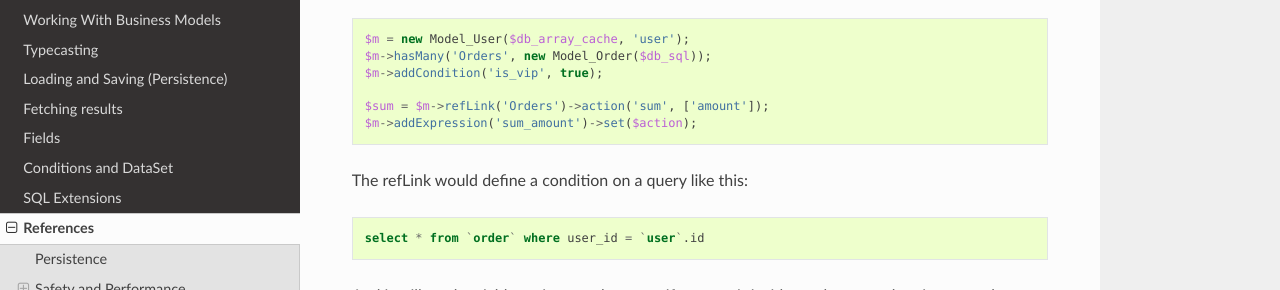
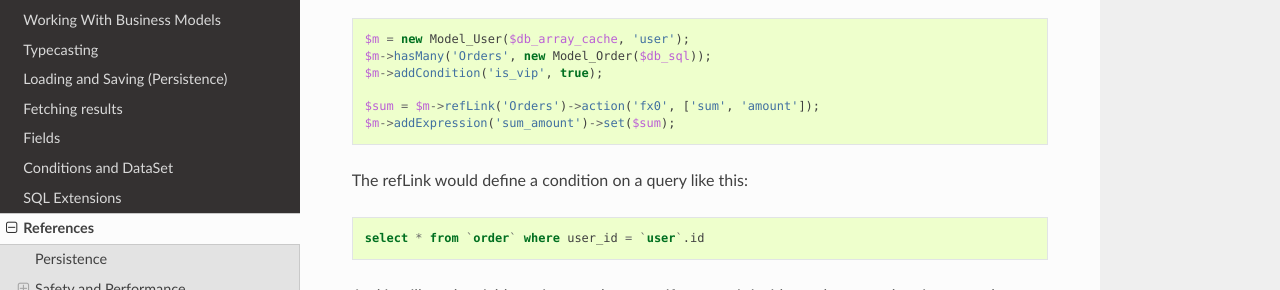
Before and after one commit to atk4/data, a Sphinx documentation site: the page built from docs/references.rst, in a window 1280 px wide and 900 px high, scrolled down 4404 px. Shown: the part 161-451 px from the top of the window. Built offline with Sphinx 7.4.7 and the Read the Docs theme 2.0.0, drawn with Linux system fonts in a browser that asks for light colours; pages that are not in the unit, such as notebooks, are missing from menus; cross-references to code outside the pages are shown as plain code.

Commit message:
fix action(sum) example

```diff
--- a/docs/references.rst
+++ b/docs/references.rst
@@ -205,8 +205,8 @@ sub-queries::
     $m->hasMany('Orders', new Model_Order($db_sql));
     $m->addCondition('is_vip', true);
 
-    $sum = $m->refLink('Orders')->action('sum', ['amount']);
-    $m->addExpression('sum_amount')->set($action);
+    $sum = $m->refLink('Orders')->action('fx0', ['sum', 'amount']);
+    $m->addExpression('sum_amount')->set($sum);
 
 The refLink would define a condition on a query like this:
 
```
